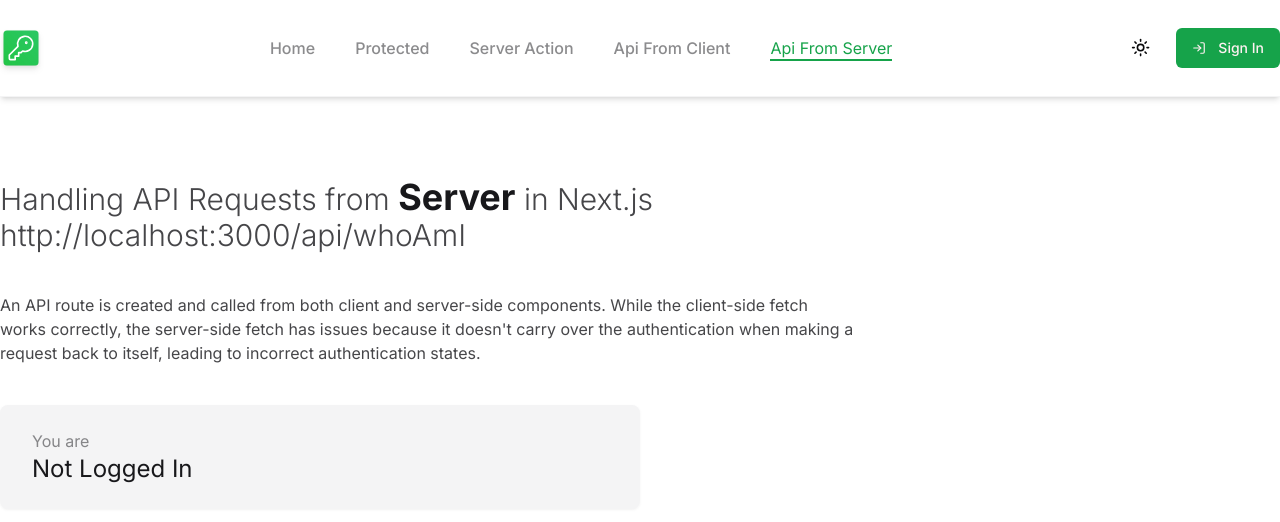
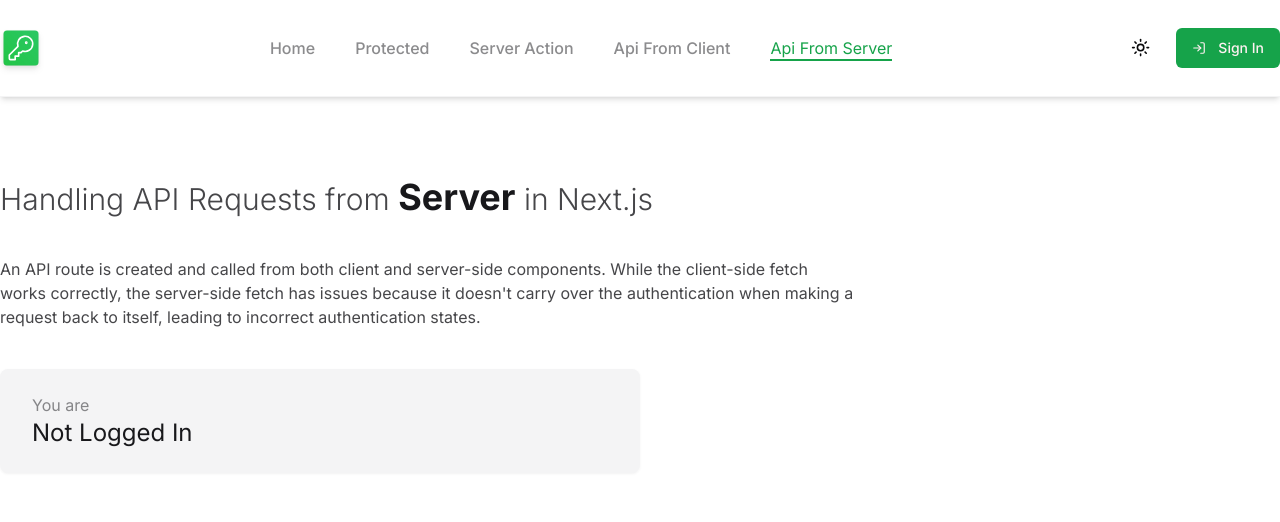
Before and after one commit to Lukiano99/next-auth-demo, a Next.js app: page /apiFromServer in a window 1280 px wide. Shown: the top 522 px of the page. Built offline with nearby package versions, Linux system fonts and the light colour scheme; no server answers.

Commit message:
fix: cleaning code

```diff
--- a/src/app/apiFromServer/page.tsx
+++ b/src/app/apiFromServer/page.tsx
@@ -6,9 +6,6 @@ export default async function APIFromServer() {
     headers: new Headers(headers()),
   }).then((res) => res.json());
 
-  console.log({ resp });
-  console.log(`${process.env.NEXTAUTH_URL}/api/whoAmI`);
-
   return (
     <div className="flex flex-col gap-10">
       <h1 className="text-3xl font-light text-accent-foreground/80">
@@ -16,8 +13,7 @@ export default async function APIFromServer() {
         <span className="font-bold text-4xl text-accent-foreground">
           Server{" "}
         </span>
-        in Next.js <br />
-        {`${process.env.NEXTAUTH_URL}/api/whoAmI`}
+        in Next.js
       </h1>
       <p className="text-accent-foreground/80 w-2/3">
         An API route is created and called from both client and server-side
```
